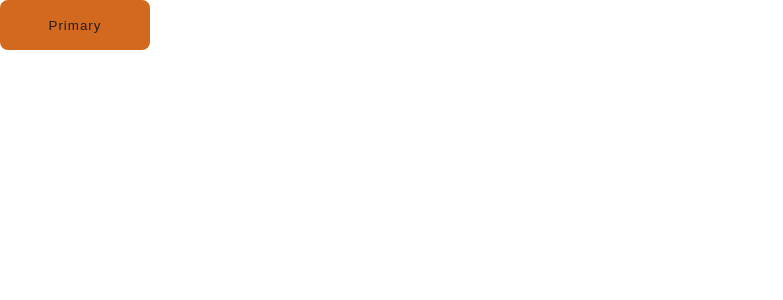
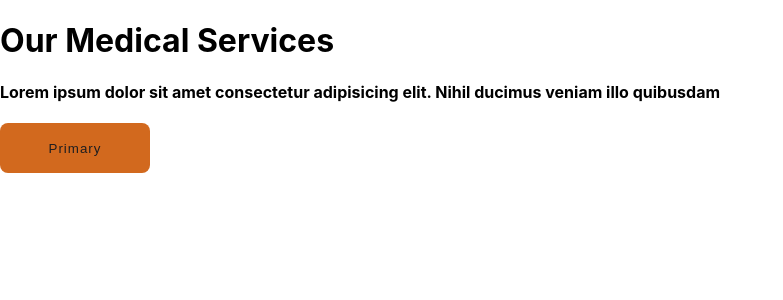
Before and after one commit to mrsamia/react_practice, a React (Create React App) app: page / in a window 1280 px wide. Shown: the top 300 px of the page, without its empty margins (0-783 px from the left). Built offline with nearby package versions, Linux system fonts and the light colour scheme.

Commit message:
SRM| add

```diff
--- a/src/App.js
+++ b/src/App.js
@@ -7,6 +7,8 @@ function App(){
   return(
 
     <div>
+      <h1>Our Medical Services </h1>
+      <h4>Lorem ipsum dolor sit amet consectetur adipisicing elit. Nihil ducimus veniam illo quibusdam </h4>
       <Button></Button>
     </div>
 
```
